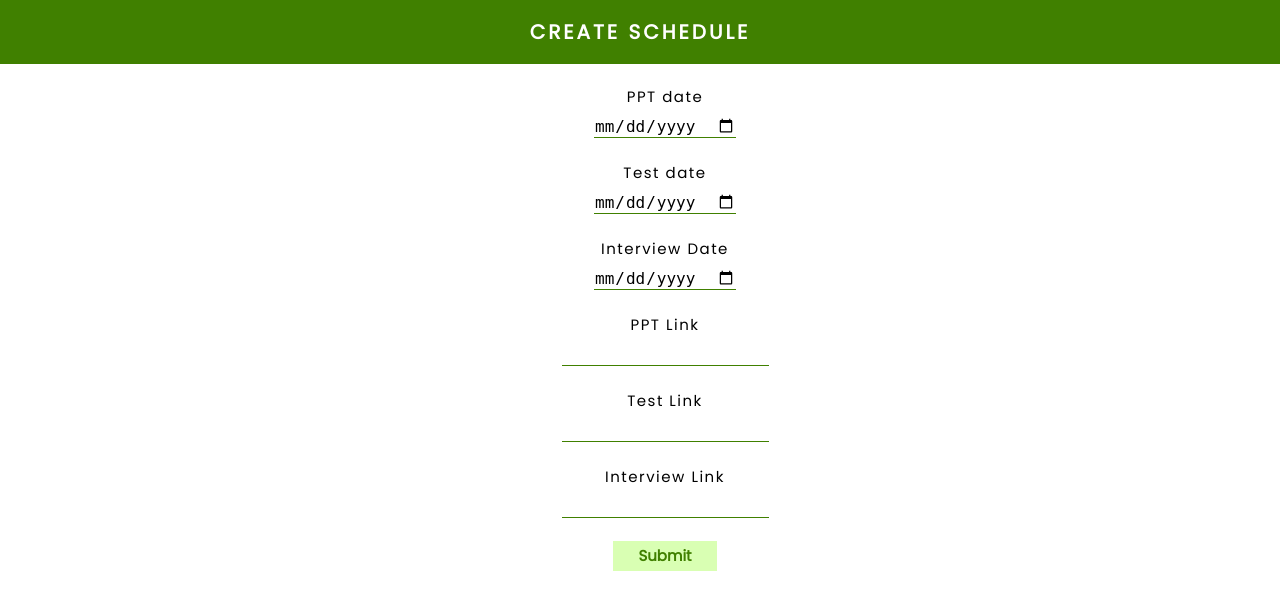
After one commit to sri-1729/placement_system, a Flask app: page /role/schedule/1 in a window 1280 px wide. The commit adds this page. Shown: the top 610 px of the page. Run offline with Flask 2, Linux system fonts and the light colour scheme; a user stored in the database is signed in.

Commit message:
RolesScheduleDone

```diff
--- a/app/__init__.py
+++ b/app/__init__.py
@@ -28,8 +28,8 @@ def create_app(config_name):
 	from .profile import profile as p_bp
 	app.register_blueprint(p_bp, url_prefix = '/profile')
 	#blueprint for roles and schedule
-	# form .role import role as r_bp
-	# app.register_blueprint(r_bp,url_prefix='/role')
+	from .role import role as r_bp
+	app.register_blueprint(r_bp,url_prefix='/role')
 	from .register import register as reg_bp
 	app.register_blueprint(reg_bp, url_prefix='/register')
 
--- a/app/models.py
+++ b/app/models.py
@@ -52,23 +52,23 @@ class Profile(db.Model):
 
 
 #Role Table
-# class Role(db.Model):
-# 	__tablename__ = 'role'
-# 	role_id = db.Column(db.Integer, primary_key='True', autoincrement=True)
-# 	company_id = db.Column(db.String(50), db.ForeignKey('login.userid'))
-# 	title = db.Column(db.String(20))
-# 	jd_link = db.Column(db.String(50))
-# 	ctc = db.Column(db.String(15))
-# 	last_date = db.Column(db.DateTime())
-# 	schedule_id = db.Column(db.Integer, db.ForeignKey('schedule.schedule_id'))
+class Role(db.Model):
+	__tablename__ = 'role'
+	role_id = db.Column(db.Integer, primary_key='True', autoincrement=True)
+	company_id = db.Column(db.String(50), db.ForeignKey('login.userid'))
+	title = db.Column(db.String(20))
+	jd_link = db.Column(db.String(50))
+	ctc = db.Column(db.String(15))
+	last_date = db.Column(db.DateTime())
+	schedule_id = db.Column(db.Integer, db.ForeignKey('schedule.schedule_id'))
 
 #Schedule Table
-# class Schedule(db.Model):
-# 	__tablename__ = 'schedule'
-# 	schedule_id = db.Column(db.Integer, primary_key='True', autoincrement=True)
-# 	ppt_date = db.Column(db.DateTime())
-# 	test_date = db.Column(db.DateTime())
-# 	interview_date = db.Column(db.DateTime())
-# 	ppt_link = db.Column(db.String(50))
-# 	test_link = db.Column(db.String(50))
-# 	interview_link = db.Column(db.String(50))
+class Schedule(db.Model):
+	__tablename__ = 'schedule'
+	schedule_id = db.Column(db.Integer, primary_key='True', autoincrement=True)
+	ppt_date = db.Column(db.DateTime())
+	test_date = db.Column(db.DateTime())
+	interview_date = db.Column(db.DateTime())
+	ppt_link = db.Column(db.String(50))
+	test_link = db.Column(db.String(50))
+	interview_link = db.Column(db.String(50))
--- a/app/role/forms.py
+++ b/app/role/forms.py
@@ -0,0 +1,21 @@
+from flask_wtf import FlaskForm
+from wtforms import StringField, SubmitField, PasswordField, DecimalField, DateField
+from flask import render_template, redirect, session, url_for
+from wtforms.validators import DataRequired
+# from wtforms.fields.html5 import DateField
+
+class RoleForm(FlaskForm):
+	title = StringField('Title', validators = [DataRequired()], render_kw = {'autocomplete':'off', 'class':'input-form'})
+	jd_link = StringField('Job Description Link', validators = [DataRequired()], render_kw = {'class':'input-form'})
+	ctc = StringField('ctc', validators = [DataRequired()], render_kw = {'class':'input-form'})
+	last_date = DateField('Last date to apply', format='%Y-%m-%d', validators = [DataRequired()], render_kw = {'class':'input-form'})
+	submit = SubmitField('Submit', render_kw = {'class':'submit-button'})
+
+class ScheduleForm(FlaskForm):
+	ppt_date = DateField('PPT date', format='%Y-%m-%d', validators = [DataRequired()], render_kw = {'class':'input-form'})
+	test_date = DateField('Test date', format='%Y-%m-%d', validators = [DataRequired()], render_kw = {'class':'input-form'})
+	interview_date = DateField('Interview Date', format='%Y-%m-%d', validators = [DataRequired()], render_kw = {'class':'input-form'})
+	ppt_link = StringField('PPT Link', validators = [DataRequired()], render_kw = {'autocomplete':'off', 'class':'input-form'})
+	test_link = StringField('Test Link', validators = [DataRequired()], render_kw = {'autocomplete':'off', 'class':'input-form'})
+	interview_link = StringField('Interview Link', validators = [DataRequired()], render_kw = {'autocomplete':'off', 'class':'input-form'})
+	submit = SubmitField('Submit', render_kw = {'class':'submit-button'})
--- a/app/role/views.py
+++ b/app/role/views.py
@@ -2,34 +2,40 @@ from . import role
 from flask import render_template, redirect, session, url_for
 from flask_login import LoginManager, login_user, logout_user, login_required, current_user
 from .. import db
+from .forms import RoleForm, ScheduleForm
 
-# @role.route('/create')
-# @login_required
-# def role_create():
+@role.route('/create', methods = ['GET', 'POST'])
+@login_required
+def role_create():
+	form = RoleForm()
+	if form.validate_on_submit():
+		title = form.title.data
+		jd_link = form.jd_link.data
+		ctc = form.ctc.data
+		last_date = form.last_date.data
+		sql1 = f"INSERT INTO role(company_id, title, jd_link, ctc, last_date) VALUES('{session['user']['userid']}', '{title}', '{jd_link}', '{ctc}', '{last_date}') RETURNING role_id"
+		role_id = db.engine.execute(sql1).first()
+		db.session.commit()
+		return redirect(url_for('role.schedule_create', role_id = role_id))
+	return render_template('role_create.html', form = form)
 
-# 	if form.validate_on_submit():
-# 		title = form.title.data
-# 		jd_link = form.jd_link.data
-# 		ctc = form.ctc.data
-# 		last_date = form.last_date.data
-# 		sql1 = f"INSERT INTO role(company_id, title, jd_link, ctc, last_date) VALUES('{session['user']['userid']}', '{title}', '{jd_link}', '{ctc}', last_date)"
-# 		db.engine.execute(sql1)
-# 		db.session.commit()
-# 		return redirect(url_for('role.schedule_create', role_id = ))
-# 	return render_template('role_create.html', form = form)
-
-# @role.route('/schedule')
-# @login_required
-# def schedule_create():
-# 	if form.validate_on_submit():
-# 		ppt_date = form.ppt_date.data
-# 		test_date = form.test_date.data
-# 		interview_date = form.interview_date.data
-# 		ppt_link = form.ppt_link.data
-# 		test_link = form.test_link.data
-# 		interview_link = form.interview_link.data
-# 		sql1 = f"INSERT INTO schedule(ppt_date, test_date, interview_date, ppt_link, test_link, interview_link) VALUES({ppt_date}, {test_date}, {interview_date}, '{ppt_link}', '{test_link}', '{interview_link}')"
-# 		db.engine.execute(sql1)
-# 		db.session.commit()
-# 		return redirect(url_for('main.home'))
-# 	return render_template('schedule_create.html', form = form)
+@role.route('/schedule/<string:role_id>', methods = ['GET', 'POST'])
+@login_required
+def schedule_create(role_id):
+	form = ScheduleForm()
+	if form.validate_on_submit():
+		ppt_date = form.ppt_date.data
+		test_date = form.test_date.data
+		interview_date = form.interview_date.data
+		ppt_link = form.ppt_link.data
+		test_link = form.test_link.data
+		interview_link = form.interview_link.data
+		role_id = int(role_id[1])
+		sql1 = f"INSERT INTO schedule(ppt_date, test_date, interview_date, ppt_link, test_link, interview_link) VALUES('{ppt_date}', '{test_date}', '{interview_date}', '{ppt_link}', '{test_link}', '{interview_link}') RETURNING schedule_id"
+		schedule_id=db.engine.execute(sql1).first()['schedule_id']
+		db.session.commit()
+		sql2 = f"UPDATE role SET schedule_id = {schedule_id} WHERE role_id={role_id}"
+		db.engine.execute(sql2)
+		db.session.commit()
+		return redirect(url_for('main.home'))
+	return render_template('schedule_create.html', form = form)
--- a/app/templates/home.html
+++ b/app/templates/home.html
@@ -43,7 +43,13 @@
 </ul>
 </div>
 {% elif session['user']['type_'] == 'company' %}
+<div class="wrapper">
 <img src ="{{ url_for('static', filename='images/undraw_Business_decisions_re_84ag.png') }}">
+<ul class="function">
+<li><a href="{{ url_for('role.role_create')}}" class="link-button">Create a Role</a></li>
+<!-- <li><a href="#" class="link-button">View Your Profile</a></li> -->
+</ul>
+</div>
 {% else %}
 <img src ="{{ url_for('static', filename='images/undraw_Experts_re_i40h.png') }}">
 {% endif %}
--- /dev/null
+++ b/app/templates/schedule_create.html
@@ -0,0 +1,38 @@
+{% extends "base.html" %}
+
+{% block title %}Schedule{% endblock %}
+{% block head %}
+
+<link rel="stylesheet" type = text/css href="{{ url_for('static', filename='style.css') }}">
+<link rel="stylesheet" type = text/css href="{{ url_for('static', filename='fstyles.css') }}">
+<link rel="preconnect" href="https://fonts.googleapis.com">
+<link rel="preconnect" href="https://fonts.gstatic.com" crossorigin>
+<link href="https://fonts.googleapis.com/css2?family=Poppins&display=swap" rel="stylesheet">
+{% endblock %}
+
+{% block body %}
+<nav>
+	<div class="logo">
+		<h4>Create Schedule</h4>
+	</div>
+</nav>
+<div class = 'div-form'>
+<form method="POST" class = 'Lform'>
+	{{ form.hidden_tag() }}
+	{{ form.ppt_date.label }} {{ form.ppt_date() }}
+	<br>
+	{{ form.test_date.label }} {{ form.test_date() }}
+	<br>
+	{{ form.interview_date.label }} {{ form.interview_date() }}
+	<br>
+	{{ form.ppt_link.label }} {{ form.ppt_link() }}
+	<br>
+	{{ form.test_link.label }} {{ form.test_link() }}
+	<br>
+	{{ form.interview_link.label }} {{ form.interview_link() }}
+	<br>
+	{{ form.submit() }}
+	<br>
+</form>
+</div>
+{% endblock %}
```
Also changed, not shown: app/templates/role_create.html (added, +34 -0 lines).
